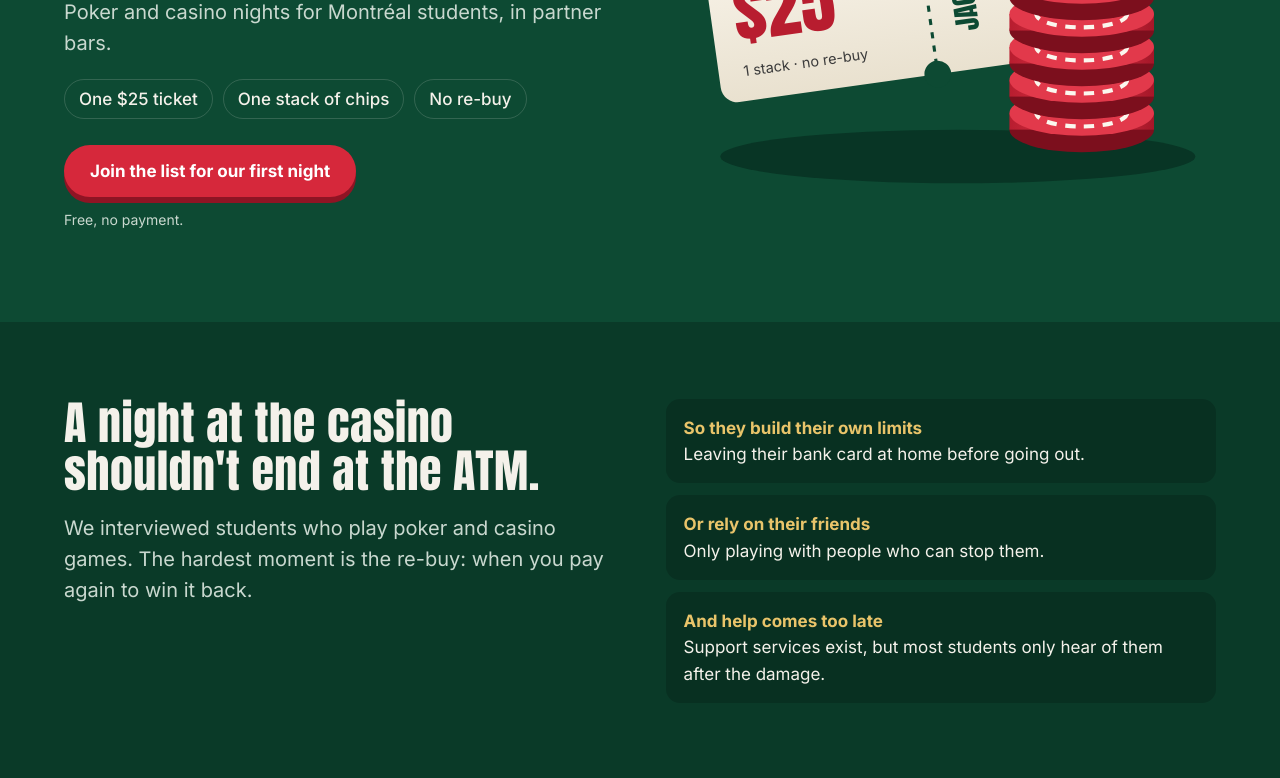
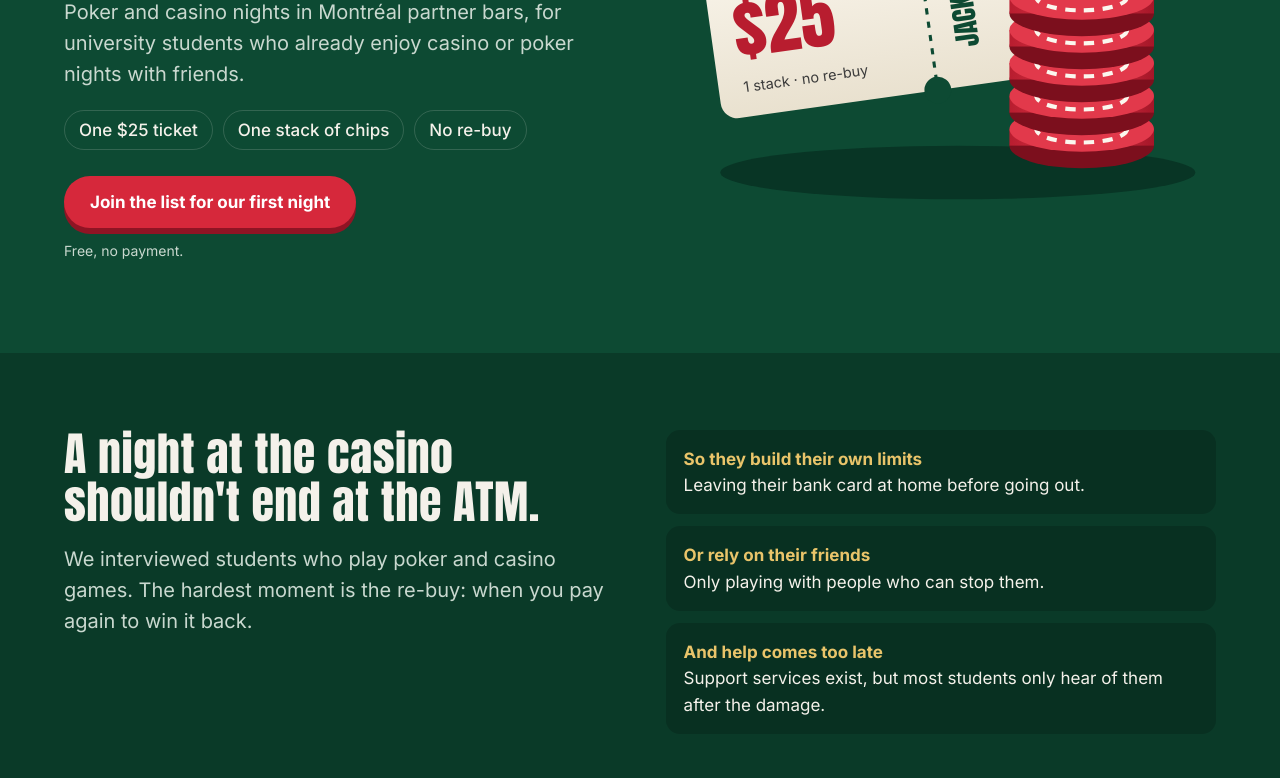
Before and after one commit to thibaultduverger10-ship-it/jackpot-nights, a plain HTML site: page index.html in a window 1280 px wide. Shown: the part 322-1100 px from the top of the page. Drawn offline with Linux system fonts and the light colour scheme.

Commit message:
V2: name the customer segment in the hero subtitle
Co-Authored-By: Claude Opus 5.5 <noreply@anthropic.com>
Claude-Session: https://claude.ai/code/session_014wtFrcdFc3t8cs6BqwQ5eG

```diff
--- a/index.html
+++ b/index.html
@@ -80,7 +80,7 @@ footer{padding:28px max(5vw,18px);background:#051e15;font-size:14px;color:var(--
     <div>
       <span class="brand">JACKPOT NIGHTS</span>
       <h1>All the thrill. None of the chase.</h1>
-      <p class="lead">Poker and casino nights for Montréal students, in partner bars.</p>
+      <p class="lead">Poker and casino nights in Montréal partner bars, for university students who already enjoy casino or poker nights with friends.</p>
       <ul class="facts">
         <li>One $25 ticket</li><li>One stack of chips</li><li>No re-buy</li>
       </ul>
```
